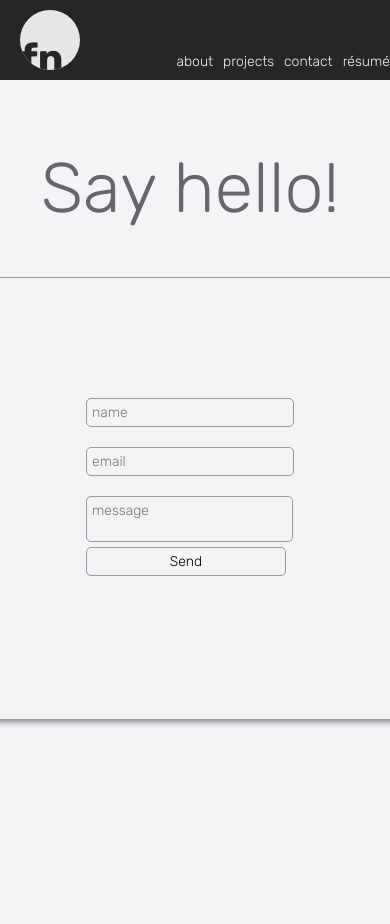
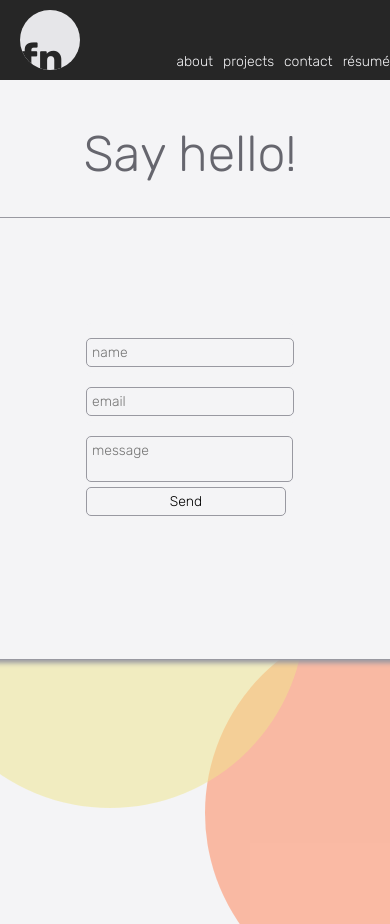
Before and after one commit to foosasugaome/findingnorman, a React (Create React App) app: page /contact in a window 390 px wide. Before the commit the page ends 844 px from the top, so only its background shows below. Built offline with nearby package versions, Linux system fonts and the light colour scheme.

Commit message:
added circles

```diff
--- a/src/App.css
+++ b/src/App.css
@@ -47,8 +47,8 @@
   padding: 0 0 10px 0;
 }
 main {
-  position: fixed;
-  top: 90px;
+  position: relative;
+  top: 80px;
   left: 50%;
   transform: translate(-50%, 0);
   /* margin: 10px 10px 20px 10px; */
@@ -106,7 +106,8 @@
   flex-direction: row;
   width: 96%;
   gap:20px;
-  padding-left:10px;
+  padding: 10px 10px 0 10px;
+  background-color: rgba(255,255,255,0);
 }
 .flex-container-project::-webkit-scrollbar {
   display: none;
@@ -116,7 +117,7 @@
   scrollbar-width: none;
 }
 .card-project {
-  width: 90%;
+  width:fit-content;
   box-shadow: 0 1px 8px 0 var(--manatee);
   border-radius: 5px;
   padding: 0 5px 0px 10px;
@@ -129,12 +130,12 @@
   flex-wrap: wrap;
   align-items: flex-start;
   align-content: flex-start;
-  /* padding: 0 20px 0 20px; */
   width: 50%;
   max-width: 1000px;
   min-width: 400px;
   height: 100%;
   margin-bottom: 200px;
+  background-color: rgba(255,255,255,0);
 }
 .flex-container-icons img {
   width: 3vw;
@@ -168,7 +169,7 @@
   align-items: flex-end;
   color: var(--granite);
   background-color: var(--dgranite);
-  padding: 0 10px 0 0;
+  padding: 0 40px 0 0;
 }
 .menu-items a {
   text-decoration: none;
@@ -206,6 +207,7 @@
   text-align: justify;
   padding: 0 10px 0 0;
   white-space: inherit;
+  background-color: rgba(255,255,255,0);
 }
 
 .github-card {
@@ -288,9 +290,10 @@
 }
 .home {
   position: relative;
-  z-index: 0;
+  z-index: 1;
   width: 60%;
   padding-left: 10px;
+  background-color: rgba(255, 255, 255, 0);
 }
 .hello{
   font-size: 35px;
@@ -314,10 +317,31 @@
   opacity: 1;
   background-color: rgba(255, 255, 255, 0);
   margin-left: 5px;
+  z-index: 2;
 }
 .bigpicture img {
   width: 100%;
   background: transparent;
+}
+.circle50 {
+  position: absolute;
+  bottom: -20%;
+  right: 0%;
+  width: 60vw;
+  height: 40vw;
+  z-index: -1;
+  background-color: rgba(255, 128, 82, .5);
+  border-radius: 50vw;
+}
+.circle60{
+  position: absolute;
+  top: -20%;
+  right: -10%;
+  width: 50vw;
+  height: 50vw;
+  z-index: -1;
+  background-color: rgba(240, 230, 140,.5);
+  border-radius: 50vw;
 }
 .forms{
   display: flex;
@@ -328,6 +352,7 @@
   vertical-align: middle;
   width: 100vw;
   padding: 10px;
+  background-color: rgba(255,255,255,0);
 }
 .form-container {
   border: 0.05rem solid var(--manatee);
@@ -368,7 +393,7 @@
   .flex-container-icons {
     justify-content:space-evenly;
     align-items: stretch;
-    width: 60%;
+    width: 50%;
     padding: 0 30px;
   }
   .aboutme {
@@ -386,6 +411,27 @@
   .card-project {
     font-size: 14px;
   }
+  .circle50 {
+    position: absolute;
+    bottom: -20%;
+    right: -10%;
+    width: 50vw;
+    height: 50vw;
+    z-index: -1;
+    background-color: rgba(255, 128, 82, .5);
+    border-radius: 50vw;
+  }
+  .circle60{
+    position: absolute;
+    top: -20%;
+    right: -10%;
+    width: 60vw;
+    height: 60vw;
+    z-index: -1;
+    background-color: rgba(240, 230, 140,.5);
+    border-radius: 50vw;
+  }
+
 }
 
 @media screen and (max-width: 768px) {
@@ -429,7 +475,7 @@
     width: 100%;
   }
   .flex-container-icons {
-    width: 100%;
+    width: 50%;
   }
   .flex-container-project {
     align-items: center;
@@ -471,4 +517,27 @@
     align-content: center;
     align-items: center;
   }
+  .hello {
+    font-size: 25px;
+  }
+  .circle50 {
+    position: absolute;
+    bottom: -10%;
+    right: -50%;
+    width: 100vw;
+    height: 100vw;
+    z-index: -1;
+    background-color: rgba(255, 128, 82, .5);
+    border-radius: 50vw;
+  }
+  .circle60{
+    position: absolute;
+    top: 40vh;
+    left: -20%;
+    width: 100vw;
+    height: 100vw;
+    z-index: -1;
+    background-color: rgba(240, 230, 140,.5);
+    border-radius: 50vw;
+  }
 }
--- a/src/components/pages/Contact.jsx
+++ b/src/components/pages/Contact.jsx
@@ -69,6 +69,8 @@
       </p>
       </div>
       </motion.div>
+      <div className='circle50'></div>
+        <div className='circle60'></div>
     </>
   )
 }
--- a/src/components/pages/Home.jsx
+++ b/src/components/pages/Home.jsx
@@ -123,6 +123,8 @@
         <motion.div className='bigpicture' initial={{ opacity: 0}} animate={{ opacity: 1 }} transition={{ delay: 0.5, duration: 0.9 }}>
           <img src='normanbwstanding2.png' alt='norman' />
         </motion.div>
+        <div className='circle50'></div>
+        <div className='circle60'></div>
     </>
   )
 }
--- a/src/components/pages/Projects.jsx
+++ b/src/components/pages/Projects.jsx
@@ -81,6 +81,8 @@
         </ul>
         </div>
       </motion.div>
+      <div className='circle50'></div>
+        <div className='circle60'></div>
     </>
   )
 }
```
